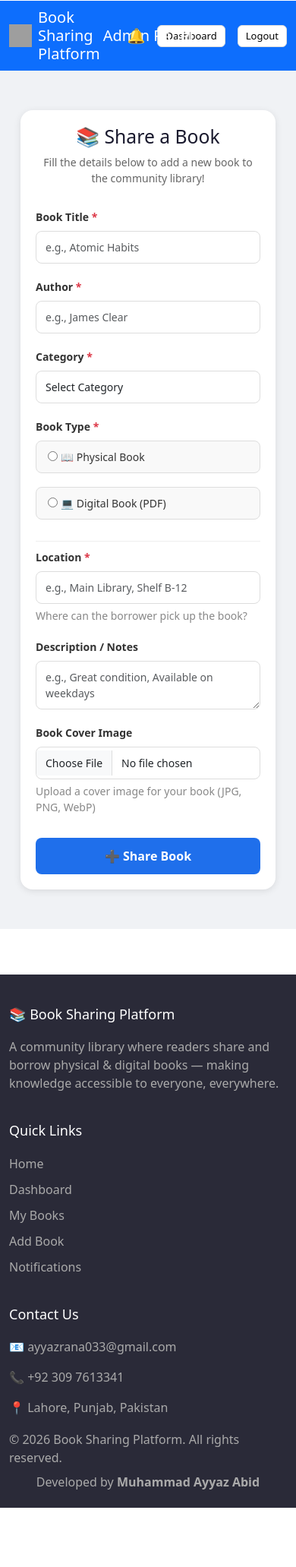
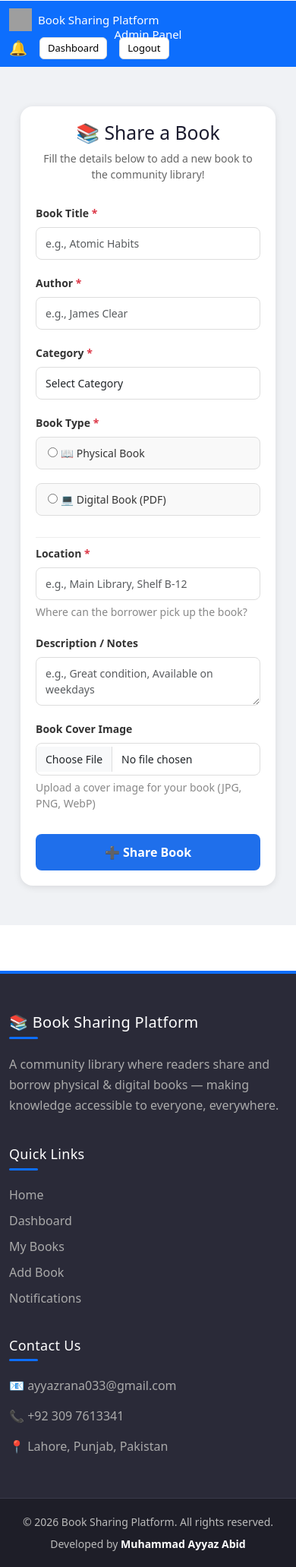
Before and after one commit to ranaayyaz/book-sharing-platform, a Flask app: page /add_book in a window 390 px wide. Shown: the whole page at 76% size. Before the commit the page ends 1985 px from the top, so only its background shows below. Run offline with Flask 3, Linux system fonts and the light colour scheme; a user stored in the database is signed in; data comes from the database, SQL or seed files in the repository; some libraries are stand-ins or nearby versions; grey boxes are pictures that could not be loaded.

Commit message:
Professional footer and responsive fixes

```diff
--- a/static/style.css
+++ b/static/style.css
@@ -1027,3 +1027,80 @@ body.borrow-page {
 .table.align-middle th {
     vertical-align: middle;
 }
+
+/* ===== Professional Footer (2026 update) ===== */
+.footer {
+  padding: 50px 0 0;
+  border-top: 4px solid #0d6efd;
+}
+
+.footer h5 {
+  position: relative;
+  padding-bottom: 10px;
+  letter-spacing: 0.3px;
+}
+
+.footer h5::after {
+  content: '';
+  position: absolute;
+  left: 0;
+  bottom: 0;
+  width: 38px;
+  height: 3px;
+  background: #0d6efd;
+  border-radius: 2px;
+}
+
+.footer-brand {
+  font-size: 20px !important;
+}
+
+.footer-about {
+  line-height: 1.7;
+  max-width: 320px;
+}
+
+.footer-bottom {
+  margin-top: 40px;
+  padding: 18px 0;
+  background: rgba(0, 0, 0, 0.28);
+  border-top: 1px solid #3a3a4a;
+  color: #bbb;
+  font-size: 14px;
+}
+
+.footer-bottom strong {
+  color: #fff;
+}
+
+/* ===== Responsive fixes (mobile) ===== */
+img {
+  max-width: 100%;
+}
+
+.search-input {
+  width: min(500px, 78vw);
+}
+
+.borrow-card {
+  width: min(550px, 94vw);
+}
+
+@media (max-width: 576px) {
+  .navbar > .container > .d-flex {
+    flex-wrap: wrap;
+    row-gap: 8px;
+  }
+
+  header .navbar h5 {
+    font-size: 15px;
+  }
+
+  .footer-about {
+    max-width: 100%;
+  }
+
+  .footer-bottom {
+    text-align: center;
+  }
+}
```
